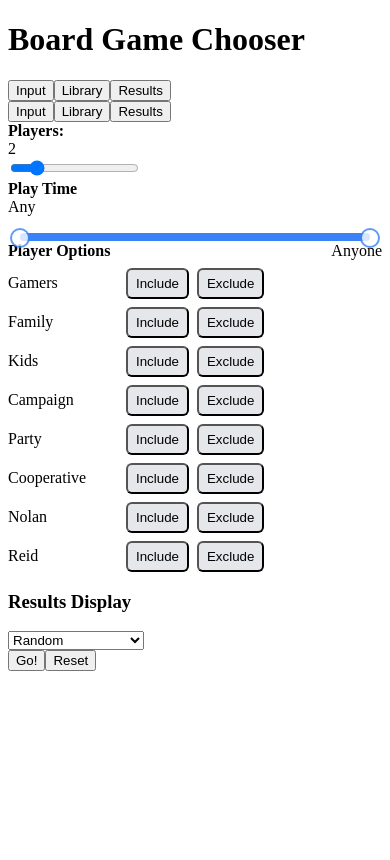
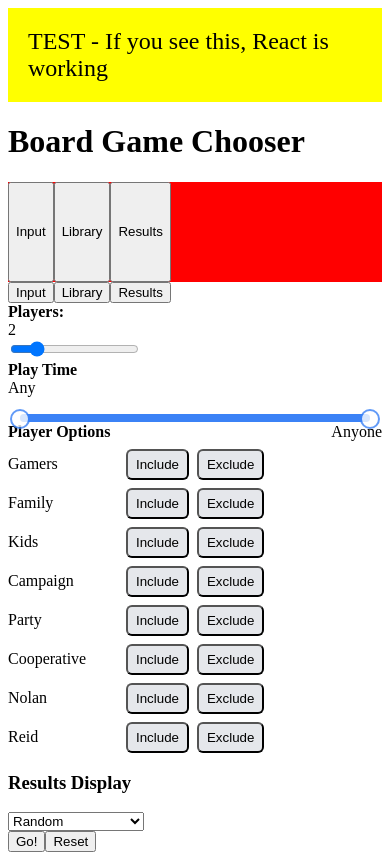
Before and after one commit to jphonek/Board-Game-Chooser, a React (Vite) app: page / in a window 390 px wide. Built offline with nearby package versions, Linux system fonts and the light colour scheme; no server answers; the HTML template or start-up script is replaced by a standard one.

Commit message:
further effort to fix mobile rendering

```diff
--- a/src/App.jsx
+++ b/src/App.jsx
@@ -160,12 +160,17 @@ export default function App(){
   const updateSettings = (settings) => setState(s=>({...s, settings}));
 
   return (
-    <div className="app">
-      <header className="topbar">
-        <h1>Board Game Chooser</h1>
-      </header>
+  <div className="app">
+    <div style={{background: 'yellow', padding: '20px', fontSize: '24px'}}>
+      TEST - If you see this, React is working
+    </div>
 
-      <nav className="mobile-nav">
+    <header className="topbar">
+      <h1>Board Game Chooser</h1>
+    </header>
+
+
+      <nav className="mobile-nav" style={{backgroundColor: 'red', height: '100px', display: 'flex', width: '100%'}}>
         <button onClick={()=> setState(s=>({...s, route: "input"}))}>Input</button>
         <button onClick={()=> setState(s=>({...s, route: "library"}))}>Library</button>
         <button onClick={()=> setState(s=>({...s, route: "results"}))}>Results</button>
```
